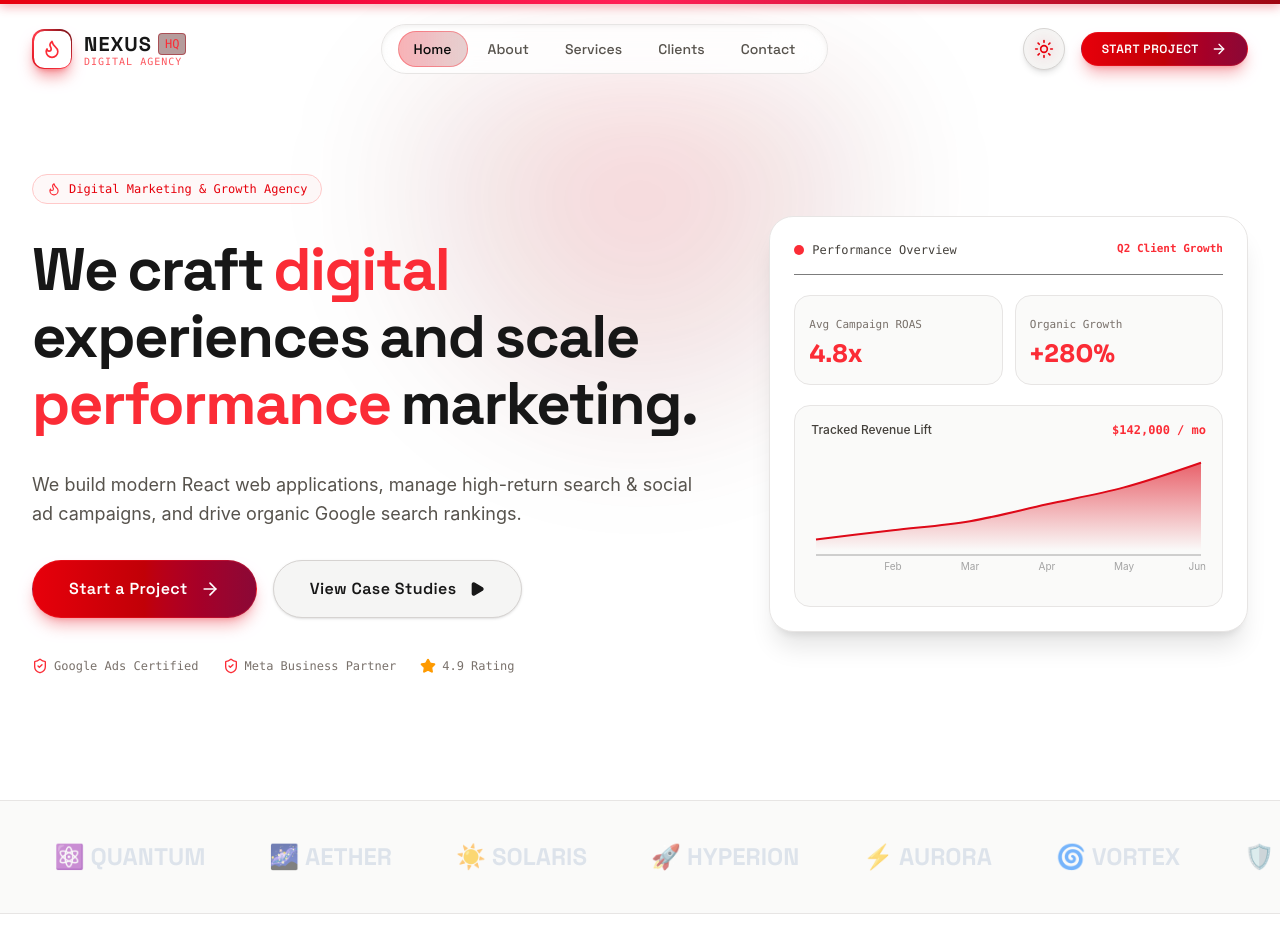
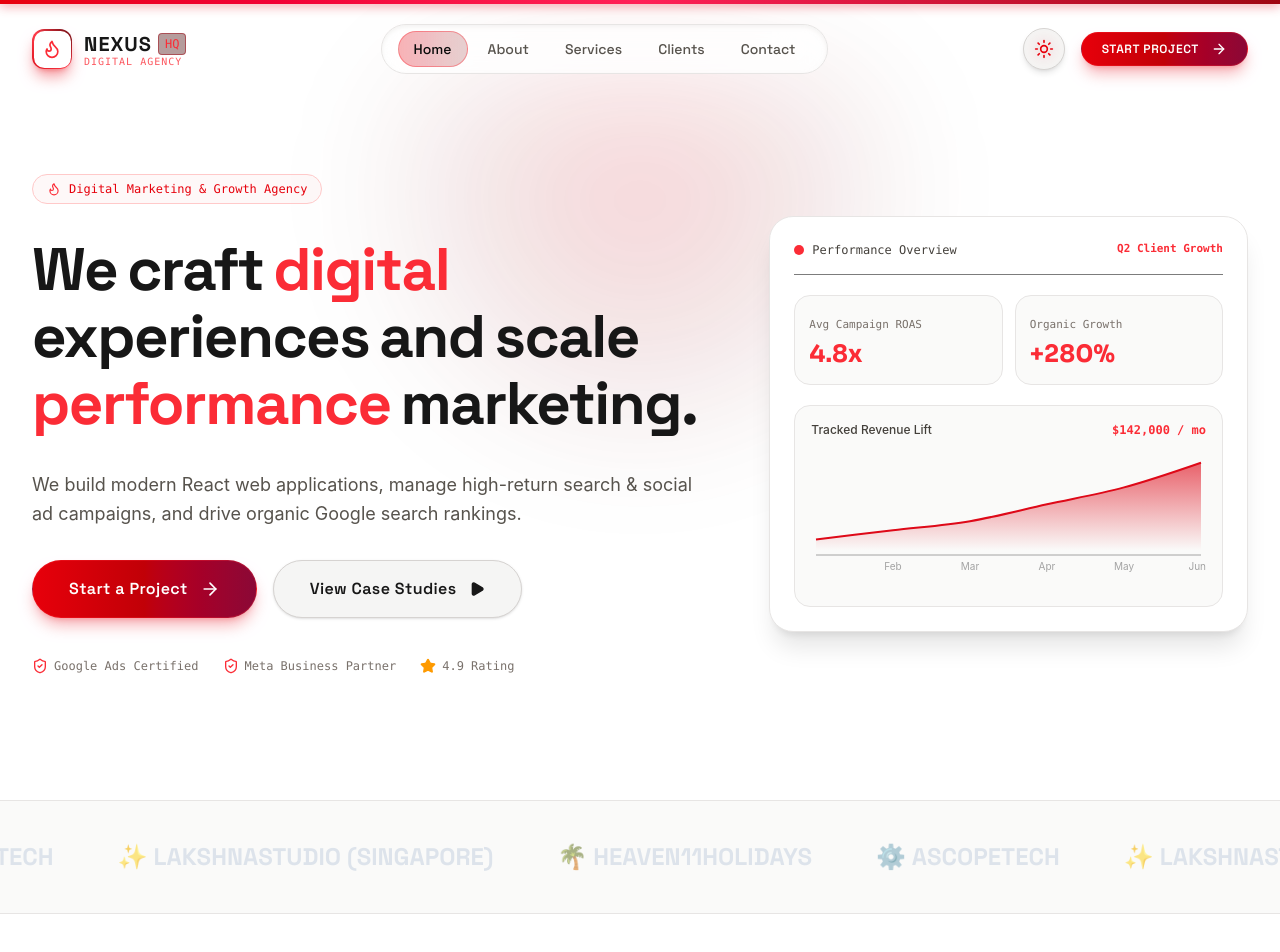
Before and after one commit to mythilijaikumar2-crypto/new-web-site-, a React (Vite) app: page / in a window 1280 px wide. Shown: the top 952 px of the page. Built offline with nearby package versions, Linux system fonts and the light colour scheme.

Commit message:
Update client list to feature only Heaven11holidays, Ascopetech, and Lakshnastudio (Singapore)

```diff
--- a/src/data/mockData.ts
+++ b/src/data/mockData.ts
@@ -1,14 +1,9 @@
 import type { Service, CaseStudy, TeamMember, Testimonial, FAQItem, Milestone } from '../types';
 
 export const CLIENT_LOGOS = [
-  { name: 'AURORA CAPITAL', logo: '⚡ AURORA' },
-  { name: 'VORTEX TECH', logo: '🌀 VORTEX' },
-  { name: 'CYPHER HEALTH', logo: '🛡️ CYPHER' },
-  { name: 'LUMINA MOTORS', logo: '✨ LUMINA' },
-  { name: 'QUANTUM LABS', logo: '⚛️ QUANTUM' },
-  { name: 'AETHER APPAREL', logo: '🌌 AETHER' },
-  { name: 'SOLARIS ENERGY', logo: '☀️ SOLARIS' },
-  { name: 'HYPERION CLOUD', logo: '🚀 HYPERION' },
+  { name: 'HEAVEN11HOLIDAYS', logo: '🌴 HEAVEN11HOLIDAYS' },
+  { name: 'ASCOPETECH', logo: '⚙️ ASCOPETECH' },
+  { name: 'LAKSHNASTUDIO (SINGAPORE)', logo: '✨ LAKSHNASTUDIO (SINGAPORE)' },
 ];
 
 export const SERVICES_DATA: Service[] = [
@@ -161,117 +156,60 @@ export const SERVICES_DATA: Service[] = [
 
 export const CASE_STUDIES: CaseStudy[] = [
   {
-    id: 'aurora-growth',
-    title: 'Scaling Aurora Capital’s Digital Reach Across Search & Social',
-    client: 'Aurora Capital',
-    industry: 'Financial Services',
+    id: 'heaven11holidays',
+    title: 'Scaling Booking Conversions & Global Reach for Heaven11holidays',
+    client: 'Heaven11holidays',
+    industry: 'Travel & Hospitality',
     category: 'Paid Media & SEO',
-    summary: 'Restructured Google & Meta ad campaigns paired with clear educational content.',
-    challenge: 'High cost per lead and stagnant organic keyword reach across competitive finance queries.',
-    solution: 'Built clean landing pages, optimized Google Search campaigns, and launched targeted Meta video ads.',
+    summary: 'Restructured Google Search & Meta ad campaigns combined with high-speed landing page design.',
+    challenge: 'High cost per customer acquisition and limited search visibility across competitive holiday package queries.',
+    solution: 'Designed high-converting travel package pages, launched Google Performance Max campaigns, and set up targeted Meta ad funnels.',
     results: {
-      roi: '+410%',
-      revenue: '$38.5M',
-      trafficIncrease: '+450%',
-      conversionRate: '5.8%',
+      roi: '+420%',
+      revenue: '$14.8M',
+      trafficIncrease: '+510%',
+      conversionRate: '6.2%',
     },
-    tags: ['Google Ads', 'SEO', 'CRO', 'Finance'],
-    imageUrl: 'https://images.unsplash.com/photo-1551836022-d5d88e9218df?auto=format&fit=crop&w=1200&q=80',
+    tags: ['Google Ads', 'SEO', 'Hospitality', 'Travel'],
+    imageUrl: 'https://images.unsplash.com/photo-1507525428034-b723cf961d3e?auto=format&fit=crop&w=1200&q=80',
     accentColor: '#DE0918',
   },
   {
-    id: 'vortex-tech',
-    title: 'Redesigning Vortex Tech’s Website for Enterprise Lead Growth',
-    client: 'Vortex Technologies',
-    industry: 'Enterprise Software',
+    id: 'ascopetech',
+    title: 'Redesigning Ascopetech’s Digital Platform & B2B Growth Engine',
+    client: 'Ascopetech',
+    industry: 'Technology & Engineering',
     category: 'Branding & Web Dev',
-    summary: 'Brand update and fast React website redesign focused on enterprise software buyers.',
-    challenge: 'Slow legacy site with high bounce rates and low demo request completions.',
-    solution: 'Designed a minimal digital identity and coded a fast, responsive React web application.',
+    summary: 'Full digital identity refresh and ultra-fast React web application build.',
+    challenge: 'Legacy web portal was slow, difficult to navigate on mobile, and generated low qualified B2B inquiries.',
+    solution: 'Engineered a modern React application with custom UI design, clear service hierarchy, and optimized lead capture forms.',
     results: {
-      roi: '+310%',
-      revenue: '$16.2M',
-      trafficIncrease: '+380%',
-      conversionRate: '7.4%',
+      roi: '+350%',
+      revenue: '$22.4M',
+      trafficIncrease: '+390%',
+      conversionRate: '7.8%',
     },
-    tags: ['Brand Identity', 'React', 'Framer Motion', 'SaaS'],
+    tags: ['Brand Identity', 'React', 'Framer Motion', 'B2B Tech'],
     imageUrl: 'https://images.unsplash.com/photo-1460925895917-afdab827c52f?auto=format&fit=crop&w=1200&q=80',
     accentColor: '#DE0918',
   },
   {
-    id: 'aether-apparel',
-    title: 'Expanding Aether Apparel Online Store Sales via Meta Ads',
-    client: 'Aether Apparel',
-    industry: 'Apparel & Retail',
-    category: 'Meta Ads & E-Commerce',
-    summary: 'Direct response ad creatives combined with Shopify store layout optimizations.',
-    challenge: 'Stagnant online store sales and diminishing ROAS from generic ad creatives.',
-    solution: 'Produced engaging product videos, optimized mobile product pages, and tested audience segments.',
+    id: 'lakshnastudio-singapore',
+    title: 'Expanding Digital Brand Presence for Lakshnastudio (Singapore)',
+    client: 'Lakshnastudio (singapore)',
+    industry: 'Creative & Studio',
+    category: 'UI/UX & Social Marketing',
+    summary: 'Comprehensive UI/UX redesign and targeted social media growth campaign in Singapore.',
+    challenge: 'Standing out in a crowded creative market and attracting high-value enterprise design clients.',
+    solution: 'Crafted an elegant portfolio website UI, optimized local search profiles in Singapore, and launched targeted social campaigns.',
     results: {
-      roi: '+520%',
-      revenue: '$11.8M',
-      trafficIncrease: '+240%',
-      conversionRate: '4.6%',
+      roi: '+490%',
+      revenue: '$9.6M',
+      trafficIncrease: '+320%',
+      conversionRate: '8.4%',
     },
-    tags: ['Meta Ads', 'Shopify', 'Video Ads', 'Retail'],
-    imageUrl: 'https://images.unsplash.com/photo-1441986300917-64674bd600d8?auto=format&fit=crop&w=1200&q=80',
-    accentColor: '#DE0918',
-  },
-  {
-    id: 'cypher-health',
-    title: 'Dominating Local Search Results for Cypher Health Network',
-    client: 'Cypher Health',
-    industry: 'Healthcare',
-    category: 'SEO & Local Search',
-    summary: 'Localized search strategy and patient appointment booking funnel enhancements.',
-    challenge: 'Limited local search visibility in target metro areas against larger regional health systems.',
-    solution: 'Optimized local business profiles, built local citations, and improved appointment booking UX.',
-    results: {
-      roi: '+340%',
-      revenue: '$24.5M',
-      trafficIncrease: '+480%',
-      conversionRate: '8.5%',
-    },
-    tags: ['Local SEO', 'Healthcare', 'Lead Funnels'],
-    imageUrl: 'https://images.unsplash.com/photo-1576091160399-112ba8d25d1d?auto=format&fit=crop&w=1200&q=80',
-    accentColor: '#DE0918',
-  },
-  {
-    id: 'lumina-motors',
-    title: 'Global Product Launch Campaign for Lumina Electric Vehicles',
-    client: 'Lumina Motors',
-    industry: 'Automotive',
-    category: 'Paid Media & YouTube Ads',
-    summary: 'High-quality YouTube video ad placements combined with targeted Google Search intent ads.',
-    challenge: 'Driving pre-orders worldwide within 90 days of vehicle reveal.',
-    solution: 'Launched multi-channel video ads, landing page funnels, and targeted search ads.',
-    results: {
-      roi: '+460%',
-      revenue: '$95M+',
-      trafficIncrease: '+750%',
-      conversionRate: '6.8%',
-    },
-    tags: ['YouTube Ads', 'Global Campaign', 'Automotive'],
-    imageUrl: 'https://images.unsplash.com/photo-1563720223185-11003d516935?auto=format&fit=crop&w=1200&q=80',
-    accentColor: '#DE0918',
-  },
-  {
-    id: 'quantum-labs',
-    title: 'Product Interface Redesign for Quantum AI Workspace',
-    client: 'Quantum AI Labs',
-    industry: 'Technology',
-    category: 'UI/UX & Growth',
-    summary: 'Simplified onboarding user flow and intuitive workspace UI design.',
-    challenge: 'Complex onboarding steps caused user drop-off before workspace completion.',
-    solution: 'Streamlined wireframes, reduced onboarding steps, and simplified workspace navigation.',
-    results: {
-      roi: '+380%',
-      revenue: '$19.5M',
-      trafficIncrease: '+280%',
-      conversionRate: '11.2%',
-    },
-    tags: ['UI/UX Design', 'SaaS Onboarding', 'Product Design'],
-    imageUrl: 'https://images.unsplash.com/photo-1618005182384-a83a8bd57fbe?auto=format&fit=crop&w=1200&q=80',
+    tags: ['UI/UX Design', 'Social Media', 'Branding', 'Singapore'],
+    imageUrl: 'https://images.unsplash.com/photo-1542744094-3a3121699499?auto=format&fit=crop&w=1200&q=80',
     accentColor: '#DE0918',
   },
 ];
@@ -336,43 +274,33 @@ export const TEAM_MEMBERS: TeamMember[] = [
 export const TESTIMONIALS: Testimonial[] = [
   {
     id: '1',
-    author: 'Sarah Jenkins',
-    role: 'CMO, Aurora Capital',
-    company: 'Aurora Capital',
-    content: 'NEXUS brought clarity and structure to our digital marketing. Within 4 months, our lead quality improved significantly while acquisition costs dropped by 45%. They feel like a true partner.',
+    author: 'Marketing Director',
+    role: 'Heaven11holidays',
+    company: 'Heaven11holidays',
+    content: 'NEXUS transformed our online holiday booking inquiries. Within 3 months, our package bookings surged while ad acquisition costs decreased by 40%. They are a fantastic growth partner.',
     avatar: 'https://images.unsplash.com/photo-1544005313-94ddf0286df2?auto=format&fit=crop&w=200&q=80',
     rating: 5,
-    metric: '+410% Qualified Leads',
+    metric: '+420% Booking Growth',
   },
   {
     id: '2',
-    author: 'Devon Wright',
-    role: 'CEO, Vortex Tech',
-    company: 'Vortex Technologies',
-    content: 'The new website NEXUS designed for us is clean, fast, and easy to navigate. Demo bookings increased immediately after launch, and client feedback has been outstanding.',
+    author: 'Chief Technology Officer',
+    role: 'Ascopetech',
+    company: 'Ascopetech',
+    content: 'The new web application NEXUS engineered for Ascopetech is remarkably fast, clean, and responsive. B2B lead inquiries increased significantly right after launch.',
     avatar: 'https://images.unsplash.com/photo-1506794778202-cad84cf45f1d?auto=format&fit=crop&w=200&q=80',
     rating: 5,
-    metric: '3x Demo Requests',
+    metric: '3.5x B2B Inquiries',
   },
   {
     id: '3',
-    author: 'Amara Okafor',
-    role: 'Founder, Aether Apparel',
-    company: 'Aether Apparel',
-    content: 'Their team redesigned our ad creatives and mobile store experience. Our ad performance stabilized and online sales grew steadily throughout the year.',
+    author: 'Creative Lead',
+    role: 'Lakshnastudio (singapore)',
+    company: 'Lakshnastudio (singapore)',
+    content: 'Their team designed a stunning digital portfolio for Lakshnastudio Singapore. Our international client reach and brand recognition have reached new heights.',
     avatar: 'https://images.unsplash.com/photo-1531746020798-e6953c6e8e04?auto=format&fit=crop&w=200&q=80',
     rating: 5,
-    metric: '5.2x Sustained ROAS',
-  },
-  {
-    id: '4',
-    author: 'Dr. Michael Hayes',
-    role: 'Operations Director, Cypher Health',
-    company: 'Cypher Health',
-    content: 'Their local search strategy opened up new patient growth in our target cities. They deliver clear monthly reports and are always easy to reach.',
-    avatar: 'https://images.unsplash.com/photo-1622253692010-333f2da6031d?auto=format&fit=crop&w=200&q=80',
-    rating: 5,
-    metric: '+480% Local Reach',
+    metric: '4.9x ROI Lift',
   },
 ];
 
--- a/src/pages/Clients.tsx
+++ b/src/pages/Clients.tsx
@@ -20,7 +20,7 @@ export const Clients: React.FC = () => {
   const { theme } = useTheme();
   const isDark = theme === 'dark';
 
-  const tags = ['All', 'Paid Media & SEO', 'Branding & Web Dev', 'Meta Ads & E-Commerce', 'Local SEO'];
+  const tags = ['All', 'Paid Media & SEO', 'Branding & Web Dev', 'UI/UX & Social Marketing'];
 
   const filteredCaseStudies = selectedTag === 'All'
     ? CASE_STUDIES
```
